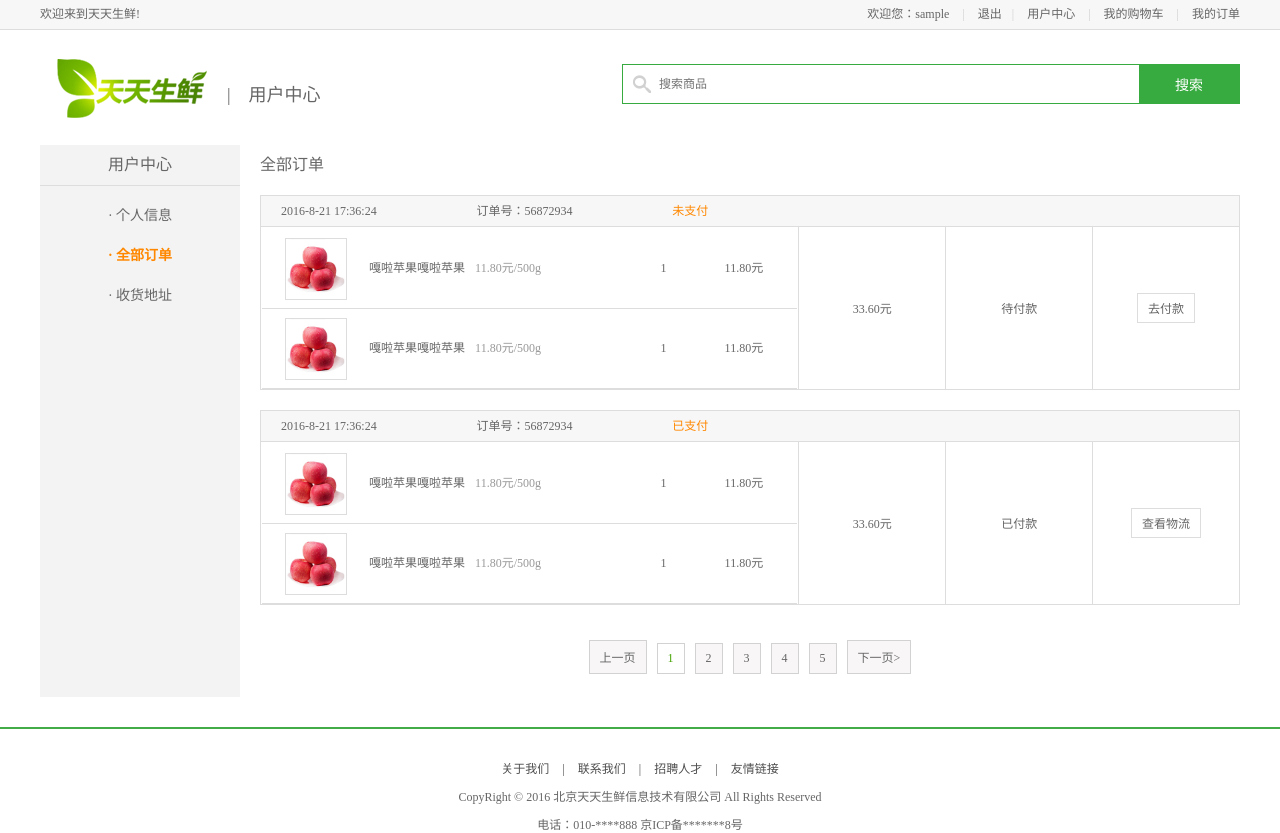
After one commit to ChenQiang97/djano--, a Django app: page /user/order in a window 1280 px wide. The commit adds this page. Run offline with Django 3.2, Linux system fonts and the light colour scheme; the visitor is signed in with stand-in values (Sample User, id 1); parts of the project's set-up code (start-up, migrations or seed data) failed here and were passed over.

Commit message:
登录模块及用户中心(信息,收获地址及浏览历史)

```diff
--- a/dailyfresh/apps/user/urls.py
+++ b/dailyfresh/apps/user/urls.py
@@ -1,6 +1,8 @@
 from django.conf.urls import url
 from user import views
-from user.views import RegisterView,ActiveView,LoginView
+from user.views import RegisterView,ActiveView,LoginView,UserInfoView,UserOrderView,AddressView,LogoutView
+from django.contrib.auth.decorators import login_required
+
 urlpatterns = [
     # url(r'^register$',views.register,name='register'),#注册
     # url(r'^register_handle$',views.register_handle,name='register_handle'),#注册处理
@@ -8,4 +10,18 @@ urlpatterns = [
     url(r'^register',RegisterView.as_view(),name='register'),#注册(类视图方法)
     url(r'^active/(?P<token>.*)$',ActiveView.as_view(),name='active'),#用户激活
     url(r'^login$',LoginView.as_view(),name='login'),#登录
+    url(r'^logout$',LogoutView.as_view(),name='logout'), #注销登录
+
+    # # 登录检测,未登录的话跳转到 setting.LOGIN_URL 并将当前访问的绝对路径船底到查询字符串
+    # # 如: /accounts/login/?next=/polls/3/
+    # url(r'^$', login_required(UserInfoView.as_view()), name='user'), # 用户中心-信息页
+    # url(r'^order$', login_required(UserOrderView.as_view()), name='order'), # 用户中心-订单页
+    # url(r'^address$', login_required(AddressView.as_view()), name='address'), # 用户中心-地址页
+
+    # 登录检测,未登录的话跳转到 setting.LOGIN_URL 并将当前访问的绝对路径船底到查询字符串
+    # 如: /accounts/login/?next=/polls/3/
+    # 使用 until.mixin
+    url(r'^$', UserInfoView.as_view(), name='user'), # 用户中心-信息页
+    url(r'^order$',UserOrderView.as_view(), name='order'), # 用户中心-订单页
+    url(r'^address$',AddressView.as_view(), name='address'), # 用户中心-地址页
 ]
--- a/dailyfresh/apps/user/views.py
+++ b/dailyfresh/apps/user/views.py
@@ -1,5 +1,6 @@
 import re
 
+from django.contrib.auth import authenticate, login, logout
 from django.core.mail import send_mail
 from django.core.urlresolvers import reverse
 from django.http import HttpResponse
@@ -7,12 +8,14 @@ from django.shortcuts import render,redirect
 # 类视图
 from django.views.generic import View
 # Create your views here.
-from user.models import User
+from django_redis import get_redis_connection
+from user.models import User,Address
+from goods.models import GoodsSKU
 # 用于数据加密,限时
 from itsdangerous import TimedJSONWebSignatureSerializer as Serializer, SignatureExpired
 from django.conf import settings
 from celery_tasks.tasks import send_register_active_email
-
+from utils.mixin import LoginRequiredMixin
 
 def register(request):
     if request.method == 'GET':
@@ -191,53 +194,205 @@ class LoginView(View):
     '''登录'''
     def get(self, request):
         '''显示登录页面'''
-        # # 判断是否记住了用户名
-        # if 'username' in request.COOKIES:
-        #     username = request.COOKIES.get('username')
-        #     checked = 'checked'
-        # else:
-        #     username = ''
-        #     checked = ''
+        # 判断是否记住了用户名
+        if 'username' in request.COOKIES:
+            username = request.COOKIES.get('username')
+            # 选中CheckBox
+            checked = 'checked'
+        else:
+            username = ''
+            checked = ''
 
         # 使用模板
         return render(request, 'login.html', {'username':username, 'checked':checked})
+        # return render(request, 'login.html')
 
-    # def post(self, request):
-    #     '''登录校验'''
-    #     # 接收数据
-    #     username = request.POST.get('username')
-    #     password = request.POST.get('pwd')
-    #
-    #     # 校验数据
-    #     if not all([username, password]):
-    #         return render(request, 'login.html', {'errmsg':'数据不完整'})
-    #
-    #     # 业务处理:登录校验
-    #     user = authenticate(username=username, password=password)
-    #     if user is not None:
-    #         # 用户名密码正确
-    #         if user.is_active:
-    #             # 用户已激活
-    #             # 记录用户的登录状态
-    #             login(request, user)
-    #
-    #             # 跳转到首页
-    #             response = redirect(reverse('goods:index')) # HttpResponseRedirect
-    #
-    #             # 判断是否需要记住用户名
-    #             remember = request.POST.get('remember')
-    #
-    #             if remember == 'on':
-    #                 # 记住用户名
-    #                 response.set_cookie('username', username, max_age=7*24*3600)
-    #             else:
-    #                 response.delete_cookie('username')
-    #
-    #             # 返回response
-    #             return response
-    #         else:
-    #             # 用户未激活
-    #             return render(request, 'login.html', {'errmsg':'账户未激活'})
-    #     else:
-    #         # 用户名或密码错误
-    #         return render(request, 'login.html', {'errmsg':'用户名或密码错误'})
+    def post(self, request):
+        '''登录校验'''
+        # 接收数据
+        username = request.POST.get('username')
+        password = request.POST.get('pwd')
+
+        # 校验数据
+        if not all([username, password]):
+            return render(request, 'login.html', {'errmsg':'数据不完整'})
+
+        # 业务处理:登录校验
+        # 内置认证系统
+        user = authenticate(username=username, password=password)
+        if user is not None:
+            # 用户名密码正确
+            if user.is_active:
+                # 用户已激活
+                # 记录用户的登录状态
+                # 内置,登入一个用户,将用户的id保存在session中
+                login(request, user)
+
+                # 获取登录后所要跳转到的地址
+                # 默认跳转到首页
+                # next为空时跳转到首页
+                next_url = request.GET.get('next', reverse('goods:index'))
+
+                # 跳转到next_url
+                response = redirect(next_url)  # HttpResponseRedirect
+
+                # 判断是否需要记住用户名
+                remember = request.POST.get('remember')
+
+                if remember == 'on':
+                    # 记住用户名,一周
+                    response.set_cookie('username', username, max_age=7*24*3600)
+                else:
+                    response.delete_cookie('username')
+
+                # 返回response
+                return response
+            else:
+                # 用户未激活
+                return render(request, 'login.html', {'errmsg':'账户未激活'})
+        else:
+            # 用户名或密码错误
+            return render(request, 'login.html', {'errmsg':'用户名或密码错误'})
+
+
+# /user/logout
+class LogoutView(View):
+    '''退出登录'''
+    def get(self, request):
+        '''退出登录'''
+        # 清除用户的session信息
+        logout(request)
+        # 跳转到首页
+        return redirect(reverse('goods:index'))
+
+
+# /user
+class UserInfoView(LoginRequiredMixin, View):
+    '''用户中心-信息页'''
+    def get(self, request):
+        '''显示'''
+        # Django会给request对象添加一个属性request.user
+        # 如果用户未登录->user是AnonymousUser类的一个实例对象
+        # 如果用户登录->user是User类的一个实例对象
+        # request.user.is_authenticated()
+
+        # 获取用户的个人信息
+        user = request.user
+        address = Address.objects.get_default_address(user)
+
+        # 获取用户的历史浏览记录
+        # 使用redis cache 缓存数据库
+        # from redis import StrictRedis
+        # sr = StrictRedis(host='127.0.0.1', port='6379', db=9)
+        # 原生客户端使用
+        # default 为setting 中cache配置的名称
+        con = get_redis_connection('default')
+
+        history_key = 'history_%d'%user.id
+
+        # 获取用户最新浏览的5个商品的id
+        sku_ids = con.lrange(history_key, 0, 4) # [2,3,1]
+
+        # 从数据库中查询用户浏览的商品的具体信息
+        # 缺陷: 不一定按浏览顺序返回  # [2,3,1]
+        # goods_li = GoodsSKU.objects.filter(id__in=sku_ids)
+        #
+        # 按浏览顺序返回
+        # goods_res = []
+        # for a_id in sku_ids:
+        #     for goods in goods_li:
+        #         if a_id == goods.id:
+        #             goods_res.append(goods)
+
+        # 遍历获取用户浏览的商品信息
+        goods_li = []
+        for id in sku_ids:
+            goods = GoodsSKU.objects.get(id=id)
+            goods_li.append(goods)
+
+        # 组织上下文
+        context = {'page':'user',
+                   'address':address,
+                   'goods_li':goods_li}
+
+        # # 除了你给模板文件传递的模板变量之外，django框架会把request.user也传给模板文件
+        return render(request, 'user_center_info.html', context)
+        # return render(request, 'user_center_info.html', {'page': 'user','address':address})
+
+# /user/order
+class UserOrderView(LoginRequiredMixin, View):
+    '''用户中心-订单页'''
+    def get(self, request):
+        '''显示'''
+        # 获取用户的订单信息
+
+        return render(request, 'user_center_order.html', {'page':'order'})
+
+
+# /user/address
+class AddressView(LoginRequiredMixin, View):
+    '''用户中心-地址页'''
+    def get(self, request):
+        '''显示'''
+        # 获取登录用户对应User对象
+        user = request.user
+
+        # 获取用户的默认收货地址
+        # try:
+        #     address = Address.objects.get(user=user, is_default=True) # models.Manager
+        # except Address.DoesNotExist:
+        #     # 不存在默认收货地址
+        #     address = None
+
+        # 使用自定义管理器
+        address = Address.objects.get_default_address(user)
+
+        # 使用模板
+        # return render(request, 'user_center_site.html', {'page': 'address'})
+        return render(request, 'user_center_site.html', {'page':'address', 'address':address})
+
+    def post(self, request):
+        '''地址的添加'''
+        # 接收数据
+        receiver = request.POST.get('receiver')
+        addr = request.POST.get('addr')
+        zip_code = request.POST.get('zip_code')
+        phone = request.POST.get('phone')
+
+        # 校验数据
+        if not all([receiver, addr, phone]):
+            return render(request, 'user_center_site.html', {'errmsg':'数据不完整'})
+
+        # 校验手机号
+        if not re.match(r'^1[3|4|5|7|8][0-9]{9}$', phone):
+            return render(request, 'user_center_site.html', {'errmsg':'手机格式不正确'})
+
+        # 业务处理：地址添加
+        # 如果用户已存在默认收货地址，添加的地址不作为默认收货地址，否则作为默认收货地址
+        # 获取登录用户对应User对象
+        user = request.user
+
+        # try:
+        #     address = Address.objects.get(user=user, is_default=True)
+        # except Address.DoesNotExist:
+        #     # 不存在默认收货地址
+        #     address = None
+
+        # 使用自定义管理器
+        address = Address.objects.get_default_address(user)
+
+        if address:
+            is_default = False
+        else:
+            is_default = True
+
+        # 添加地址
+        Address.objects.create(user=user,
+                               receiver=receiver,
+                               addr=addr,
+                               zip_code=zip_code,
+                               phone=phone,
+                               is_default=is_default)
+
+        # 返回应答,刷新地址页面
+        return redirect(reverse('user:address')) # get请求方式
--- /dev/null
+++ b/dailyfresh/templates/base.html
@@ -0,0 +1,84 @@
+{# 首页 注册 登录 #}
+<!DOCTYPE html PUBLIC "-//W3C//DTD XHTML 1.0 Transitional//EN" "http://www.w3.org/TR/xhtml1/DTD/xhtml1-transitional.dtd">
+<html xmlns="http://www.w3.org/1999/xhtml" xml:lang="en">
+{% load staticfiles %}
+<head>
+	<meta http-equiv="Content-Type" content="text/html;charset=UTF-8">
+    {# 网页标题内容块 #}
+	<title>{% block title %}{% endblock title %}</title>
+	<link rel="stylesheet" type="text/css" href="{% static 'css/reset.css' %}">
+	<link rel="stylesheet" type="text/css" href="{% static 'css/main.css' %}">
+	{# 网页顶部引入文件块 #}
+    {% block topfiles %}{% endblock topfiles %}
+</head>
+<body>
+{# 网页顶部欢迎信息块 #}
+{% block header_con %}
+	<div class="header_con">
+		<div class="header">
+			<div class="welcome fl">欢迎来到天天生鲜!</div>
+			<div class="fr">
+                {% if user.is_authenticated %}
+				<div class="login_btn fl">
+					欢迎您：<em>{{ user.username }}</em>
+                    <span>|</span>
+					<a href="{% url 'user:logout' %}">退出</a>
+				</div>
+                {% else %}
+				<div class="login_btn fl">
+					<a href="{% url 'user:login' %}">登录</a>
+					<span>|</span>
+					<a href="{% url 'user:register' %}">注册</a>
+				</div>
+                {% endif %}
+				<div class="user_link fl">
+					<span>|</span>
+					<a href="{% url 'user:user' %}">用户中心</a>
+					<span>|</span>
+					<a href="cart.html">我的购物车</a>
+					<span>|</span>
+					<a href="{% url 'user:order' %}">我的订单</a>
+				</div>
+			</div>
+		</div>
+	</div>
+{% endblock header_con %}
+
+{# 网页顶部搜索框块 #}
+{% block search_bar %}
+	<div class="search_bar clearfix">
+		<a href="index.html" class="logo fl"><img src="images/logo.png"></a>
+		<div class="search_con fl">
+			<input type="text" class="input_text fl" name="" placeholder="搜索商品">
+			<input type="button" class="input_btn fr" name="" value="搜索">
+		</div>
+		<div class="guest_cart fr">
+			<a href="#" class="cart_name fl">我的购物车</a>
+			<div class="goods_count fl" id="show_count">1</div>
+		</div>
+	</div>
+{% endblock search_bar %}
+
+{# 网站主体内容块 #}
+{% block body %}{% endblock body %}
+
+	<div class="footer">
+		<div class="foot_link">
+			<a href="#">关于我们</a>
+			<span>|</span>
+			<a href="#">联系我们</a>
+			<span>|</span>
+			<a href="#">招聘人才</a>
+			<span>|</span>
+			<a href="#">友情链接</a>
+		</div>
+		<p>CopyRight © 2016 北京天天生鲜信息技术有限公司 All Rights Reserved</p>
+		<p>电话：010-****888    京ICP备*******8号</p>
+	</div>
+
+    {# 网页底部html元素块 #}
+    {% block bottom %}{% endblock bottom %}
+    {# 网页底部引入文件块 #}
+	{% block bottomfiles %}{% endblock bottomfiles %}
+</body>
+</html>
--- /dev/null
+++ b/dailyfresh/templates/base_no_cart.html
@@ -0,0 +1,14 @@
+{# 购物车 提交订单 #}
+{% extends 'base.html' %}
+{% load staticfiles %}
+{# 网页顶部搜索框块 #}
+{% block search_bar %}
+	<div class="search_bar clearfix">
+		<a href="index.html" class="logo fl"><img src="{% static 'images/logo.png' %}"></a>
+		<div class="sub_page_name fl">|&nbsp;&nbsp;&nbsp;&nbsp;{% block page_title %}{% endblock page_title %}</div>
+		<div class="search_con fr">
+			<input type="text" class="input_text fl" name="" placeholder="搜索商品">
+			<input type="button" class="input_btn fr" name="" value="搜索">
+		</div>
+	</div>
+{% endblock search_bar %}
--- /dev/null
+++ b/dailyfresh/templates/base_user_center.html
@@ -0,0 +1,18 @@
+{# 用户中心3页面 #}
+{% extends 'base_no_cart.html' %}
+{% block title %}天天生鲜-用户中心{% endblock title %}
+{% block page_title %}用户中心{% endblock page_title %}
+{% block body %}
+    <div class="main_con clearfix">
+		<div class="left_menu_con clearfix">
+			<h3>用户中心</h3>
+			<ul>
+				<li><a href="{% url 'user:user' %}" {% if page == 'user' %}class="active"{% endif %}>· 个人信息</a></li>
+				<li><a href="{% url 'user:order' %}" {% if page == 'order' %}class="active"{% endif %}>· 全部订单</a></li>
+				<li><a href="{% url 'user:address' %}" {% if page == 'address' %}class="active"{% endif %}>· 收货地址</a></li>
+			</ul>
+		</div>
+        {# 用户中心右侧内容块 #}
+        {% block right_content %}{% endblock right_content %}
+    </div>
+{% endblock body %}
--- /dev/null
+++ b/dailyfresh/templates/user_center_order.html
@@ -0,0 +1,74 @@
+{% extends 'base_user_center.html' %}
+{% block right_content %}
+		<div class="right_content clearfix">
+				<h3 class="common_title2">全部订单</h3>
+				<ul class="order_list_th w978 clearfix">
+					<li class="col01">2016-8-21 17:36:24</li>
+					<li class="col02">订单号：56872934</li>
+					<li class="col02 stress">未支付</li>
+				</ul>
+
+				<table class="order_list_table w980">
+					<tbody>
+						<tr>
+							<td width="55%">
+								<ul class="order_goods_list clearfix">
+									<li class="col01"><img src="images/goods02.jpg"></li>
+									<li class="col02">嘎啦苹果嘎啦苹果<em>11.80元/500g</em></li>
+									<li class="col03">1</li>
+									<li class="col04">11.80元</li>
+								</ul>
+								<ul class="order_goods_list clearfix">
+									<li class="col01"><img src="images/goods02.jpg"></li>
+									<li class="col02">嘎啦苹果嘎啦苹果<em>11.80元/500g</em></li>
+									<li class="col03">1</li>
+									<li class="col04">11.80元</li>
+								</ul>
+							</td>
+							<td width="15%">33.60元</td>
+							<td width="15%">待付款</td>
+							<td width="15%"><a href="#" class="oper_btn">去付款</a></td>
+						</tr>
+					</tbody>
+				</table>
+
+				<ul class="order_list_th w978 clearfix">
+					<li class="col01">2016-8-21 17:36:24</li>
+					<li class="col02">订单号：56872934</li>
+					<li class="col02 stress">已支付</li>
+				</ul>
+				<table class="order_list_table w980">
+					<tbody>
+						<tr>
+							<td width="55%">
+								<ul class="order_goods_list clearfix">
+									<li class="col01"><img src="images/goods02.jpg"></li>
+									<li class="col02">嘎啦苹果嘎啦苹果<em>11.80元/500g</em></li>
+									<li class="col03">1</li>
+									<li class="col04">11.80元</li>
+								</ul>
+								<ul class="order_goods_list clearfix">
+									<li class="col01"><img src="images/goods02.jpg"></li>
+									<li class="col02">嘎啦苹果嘎啦苹果<em>11.80元/500g</em></li>
+									<li class="col03">1</li>
+									<li class="col04">11.80元</li>
+								</ul>
+							</td>
+							<td width="15%">33.60元</td>
+							<td width="15%">已付款</td>
+							<td width="15%"><a href="#" class="oper_btn">查看物流</a></td>
+						</tr>
+					</tbody>
+				</table>
+
+				<div class="pagenation">
+					<a href="#">上一页</a>
+					<a href="#" class="active">1</a>
+					<a href="#">2</a>
+					<a href="#">3</a>
+					<a href="#">4</a>
+					<a href="#">5</a>
+					<a href="#">下一页></a>
+				</div>
+		</div>
+{% endblock right_content %}
--- /dev/null
+++ b/dailyfresh/utils/__init__.py
@@ -0,0 +1,6 @@
+#!/usr/bin/env python
+# -*- coding: utf-8 -*-
+# @File  : __init__.py.py
+# @Author: ChenQiang
+# @Date  : 18-11-12
+# @Software : PyCharm
```
Also changed, not shown: dailyfresh/apps/user/models.py (+20 -0 lines), dailyfresh/dailyfresh/settings.py (+23 -0 lines), dailyfresh/templates/base_detail_list.html (added, +30 -0 lines), dailyfresh/templates/login.html (+16 -30 lines), dailyfresh/templates/register.html (+13 -28 lines), dailyfresh/templates/user_center_info.html (added, +37 -0 lines), dailyfresh/templates/user_center_site.html (added, +40 -0 lines), dailyfresh/utils/mixin.py (added, +9 -0 lines).
